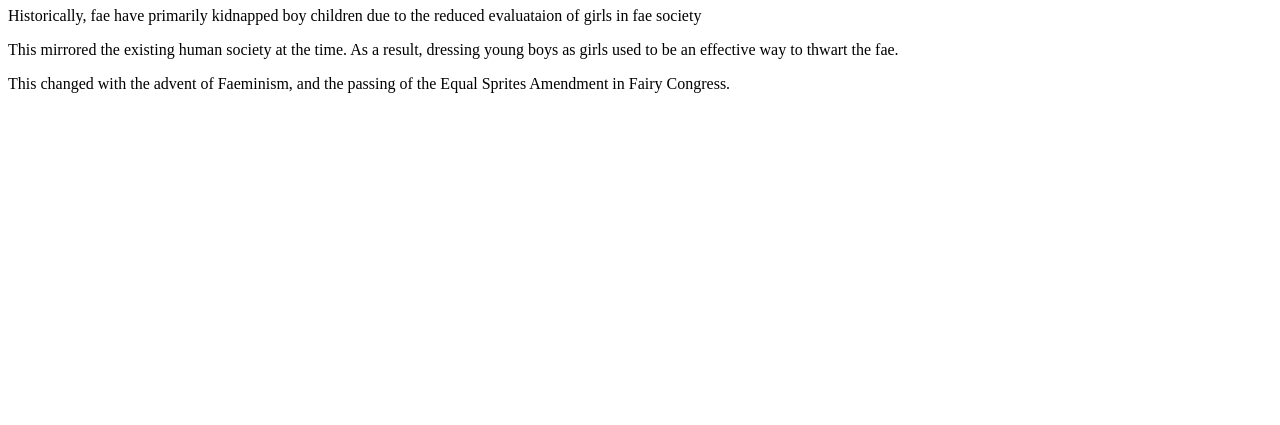
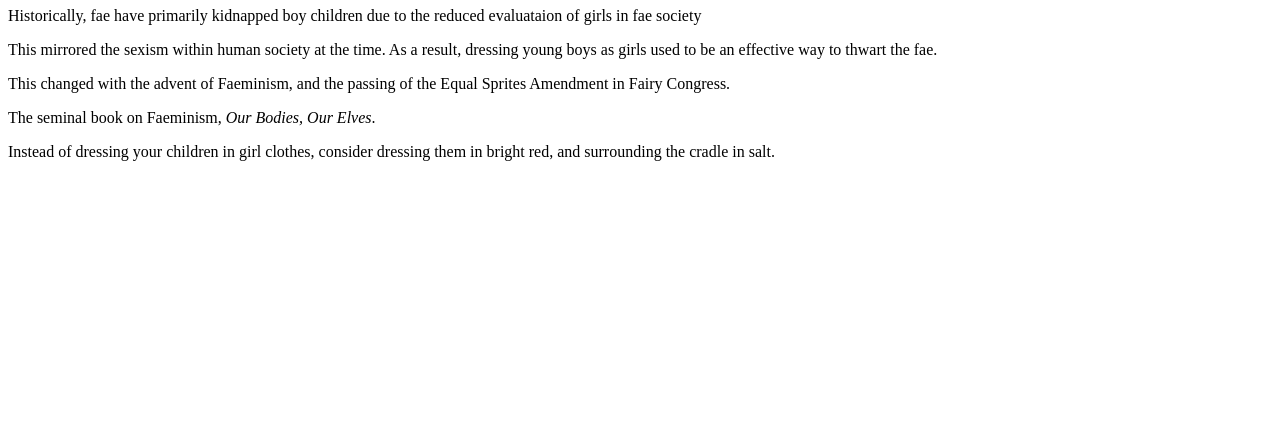
Before and after one commit to rowancarson/toyrepository, a plain HTML site: page faesurvival.html in a window 1280 px wide. Shown: the part 375-800 px from the top of the page. Drawn offline with Linux system fonts and the light colour scheme.

Commit message:
testing a thingy

```diff
--- a/faesurvival.html
+++ b/faesurvival.html
@@ -12,7 +12,10 @@
       <p>It's generally considered rude to turn away from the Darkness.</p>
     <h1>Avoidng capture by the Fae</h1>
       <p> Historically, fae have primarily kidnapped boy children due to the reduced evaluataion of girls in fae society</p>
-      <p> This mirrored the existing human society at the time. As a result, dressing young boys as girls used to be an effective way to thwart the fae.</p>
+      <p> This mirrored the sexism within human society at the time. As a result, dressing young boys as girls used to be an effective way to thwart the fae.</p>
       <p>This changed with the advent of Faeminism, and the passing of the Equal Sprites Amendment in Fairy Congress.</p>
+      <p> The seminal book on Faeminism, <i>Our Bodies, Our Elves</i>. </p>
+      <p>Instead of dressing your children in girl clothes, consider dressing them in bright red, and surrounding the cradle in salt.</p>
+
   </body>
 </html>
```
Also changed, not shown: 1 other file.
